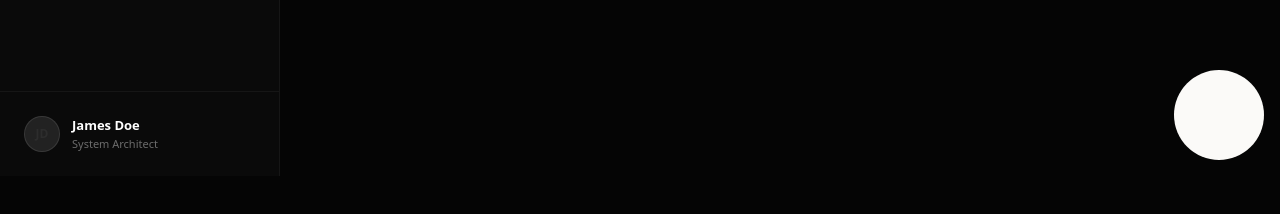
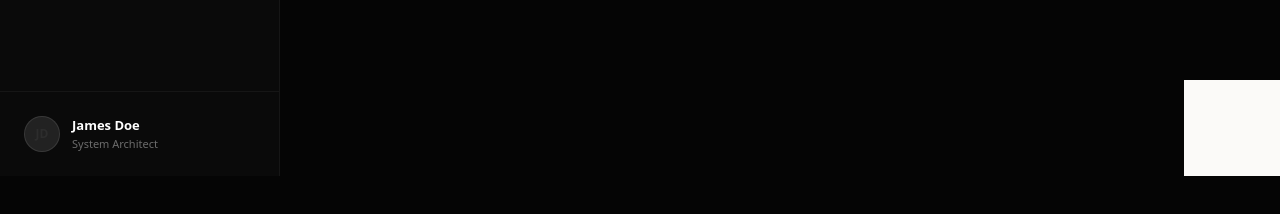
Before and after one commit to moabytemusic-code/welcometoaurum, a Next.js app: page /admin/manage in a window 1280 px wide. Shown: the part 624-838 px from the top of the page. Built offline with nearby package versions, Linux system fonts and the light colour scheme; no server answers; the database is empty.

Commit message:
fix: remove colorScheme dark on iframe to fix opaque background obscuring website

```diff
--- a/src/components/ChatWidgetEmbed.js
+++ b/src/components/ChatWidgetEmbed.js
@@ -7,7 +7,6 @@ export default function ChatWidgetEmbed() {
 
   useEffect(() => {
     const handleMessage = (event) => {
-      // Safety check: confirm the message structure is what we expect
       if (event.data && event.data.type === "aurum_chat_toggle") {
         setIsOpen(event.data.isOpen);
       }
@@ -23,17 +22,18 @@ export default function ChatWidgetEmbed() {
     <div
       style={{
         position: "fixed",
-        bottom: "16px",
-        right: "16px",
+        bottom: 0,
+        right: 0,
         zIndex: 9999,
-        width: isOpen ? "420px" : "90px",
-        height: isOpen ? "650px" : "90px",
-        maxWidth: "calc(100vw - 32px)",
-        maxHeight: "calc(100vh - 32px)",
-        transition: "width 0.3s cubic-bezier(0.16, 1, 0.3, 1), height 0.3s cubic-bezier(0.16, 1, 0.3, 1)",
+        // When open: full viewport so chat panel + backdrop aren't clipped
+        // When closed: small area for just the floating button
+        width: isOpen ? "100vw" : "96px",
+        height: isOpen ? "100vh" : "96px",
+        transition: isOpen
+          ? "none" // Open instantly so panel isn't clipped during transition
+          : "width 0.3s cubic-bezier(0.16, 1, 0.3, 1), height 0.3s cubic-bezier(0.16, 1, 0.3, 1)",
         overflow: "hidden",
-        borderRadius: isOpen ? "24px" : "50%",
-        pointerEvents: "none" // Let pointer events pass through container
+        pointerEvents: "none", // Let pointer events pass through container
       }}
     >
       <iframe
@@ -45,9 +45,8 @@ export default function ChatWidgetEmbed() {
           border: "none",
           background: "transparent",
           pointerEvents: "auto", // Re-enable pointer events on the iframe itself
-          colorScheme: "dark"
         }}
-        allow="microphone" // Enable voice input/speech recognition in the iframe
+        allow="microphone"
       />
     </div>
   );
```
